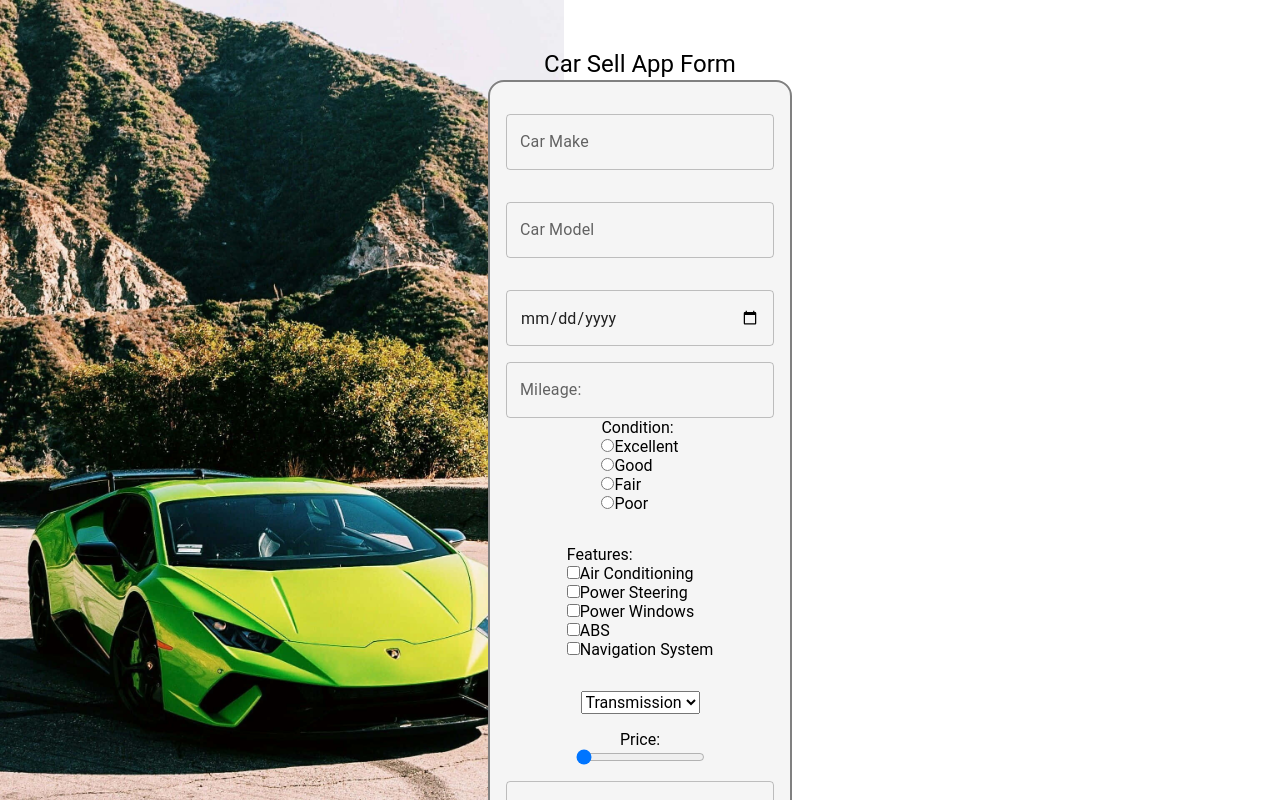
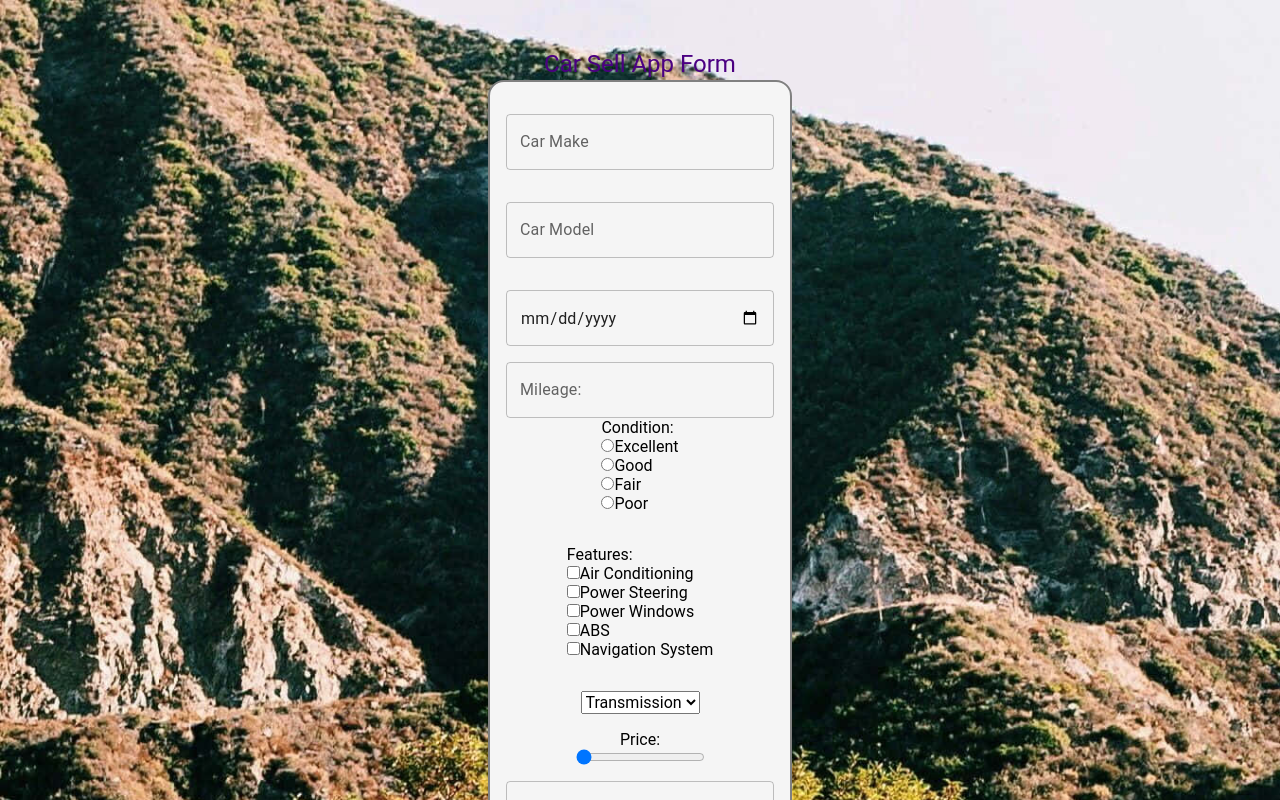
Before and after one commit to NBru-cee/carSellAppForm, a React (Vite) app: page / in a window 1280 px wide. Shown: the top 800 px of the page. Built offline with nearby package versions, Linux system fonts and the light colour scheme.

Commit message:
changed styles

```diff
--- a/src/App.jsx
+++ b/src/App.jsx
@@ -46,7 +46,9 @@ function App() {
                   py="3rem"
                   className="wrapper"
             >
-                  <Typography variant="h5">Car Sell App Form</Typography>
+                  <Typography variant="h5" color="indigo">
+                        Car Sell App Form
+                  </Typography>
                   <form
                         onSubmit={handleFormSubmit}
                         style={{
--- a/src/index.css
+++ b/src/index.css
@@ -16,8 +16,7 @@ input[type="date"] {
 .wrapper {
       background-image: url('./assets/image3.jpg');
       background-repeat: no-repeat;
-      background-size: contain;
-      width: 100%;
+      background-size: cover;
 }
 
 .mainForm {
```
